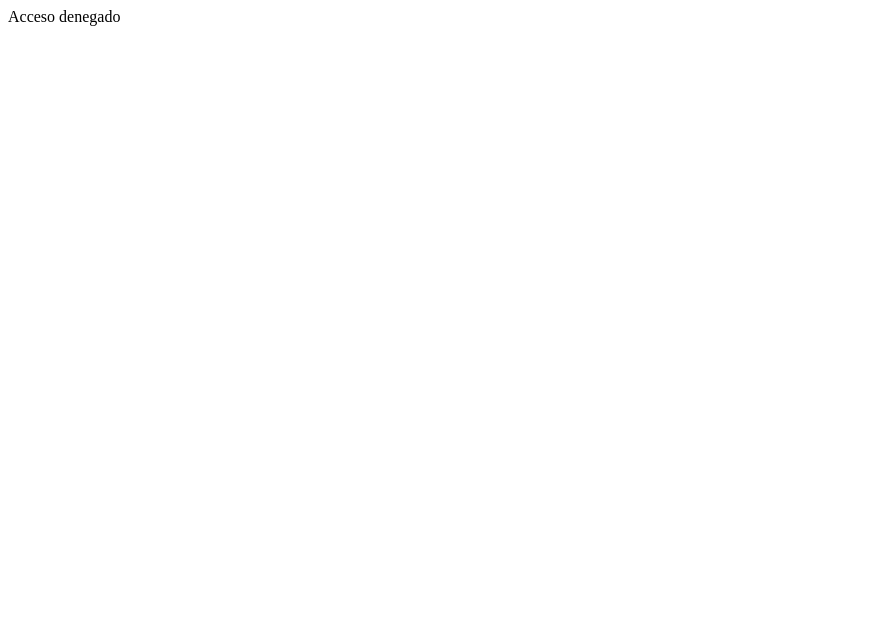
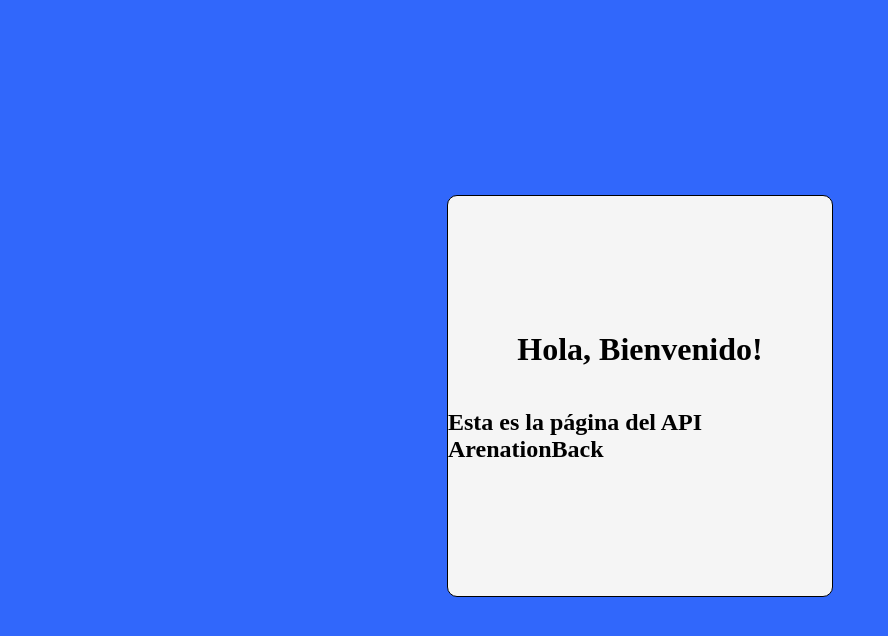
Before and after one commit to Arenation/ArenationBackApi, a website: page public/index.html in a window 1280 px wide. Shown: the whole page, without its empty margins (0-888 px from the left). Drawn offline with Linux system fonts and the light colour scheme.

Commit message:
Pagina publica

```diff
--- a/public/index.html
+++ b/public/index.html
@@ -6,7 +6,22 @@
     <meta name="viewport" content="width=device-width, initial-scale=1.0">
     <title>ArenationBack</title>
 </head>
-<body>
-    Acceso denegado
+<body style="background-color: rgb(49, 103, 251);">
+    <div style="width: 100%; height: 97vh; display: flex; flex-direction: column; align-items: center; justify-content: center;">
+        <div style="
+            width: 30vw;
+            height: 50vh;
+            display: flex;
+            flex-direction: column;
+            align-items: center;
+            justify-content: center;
+            border: 1px solid black;
+            border-radius: 10px;
+            background-color: #f5f5f5;
+        ">
+            <h1>Hola, Bienvenido!</h1>
+            <h2>Esta es la página del API ArenationBack</h2>
+        </div>
+    </div>
 </body>
 </html>
```
